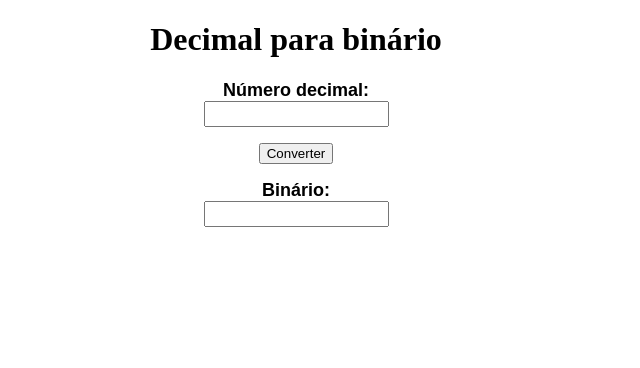
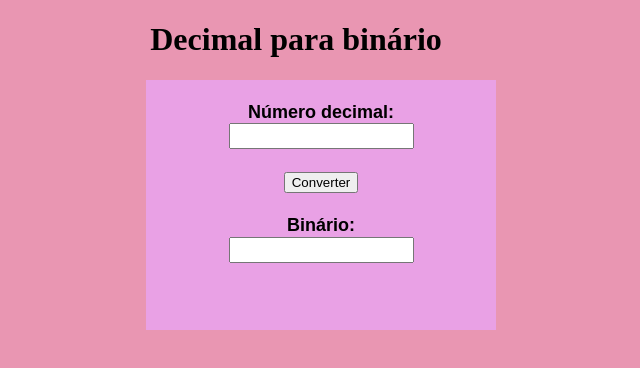
Before and after one commit to babiihh/auladecss, a plain HTML site: page Projeto/imagens/decimaltobinario.html in a window 1280 px wide. Shown: the whole page, without its empty margins (344-984 px from the left). Drawn offline with Linux system fonts and the light colour scheme.

Commit message:
minha tarefa

```diff
--- a/Projeto/imagens/decimaltobinario.html
+++ b/Projeto/imagens/decimaltobinario.html
@@ -4,12 +4,13 @@
 <head>
     <meta charset="UTF-8">
     <title>Document</title>
+    <link rel="stylesheet" href="stylemodel.css">
 </head>
 
 <body background="">
     <h1 align="center">Decimal para binário</h1>
 
-    <div align="center">
+    <div align="center" class="principal">
         <p>
             <label label for="decimal" style="font-size: 18px; font-family: Arial, Helvetica, sans-serif;"><b>Número decimal:</b></label>
             <br>
--- /dev/null
+++ b/Projeto/imagens/stylemodel.css
@@ -0,0 +1,16 @@
+body {
+    background-color: rgb(233, 150, 178);
+    width: 600px;
+    margin: 0 auto;
+}
+
+.principal {
+    background-color: rgb(233, 161, 229);
+    width: 350px;
+    height: 250px;
+    font-size: 20px;
+    text-align: 0;
+    text-align: center;
+    float: left;
+    margin-left: 150px;
+}
```
